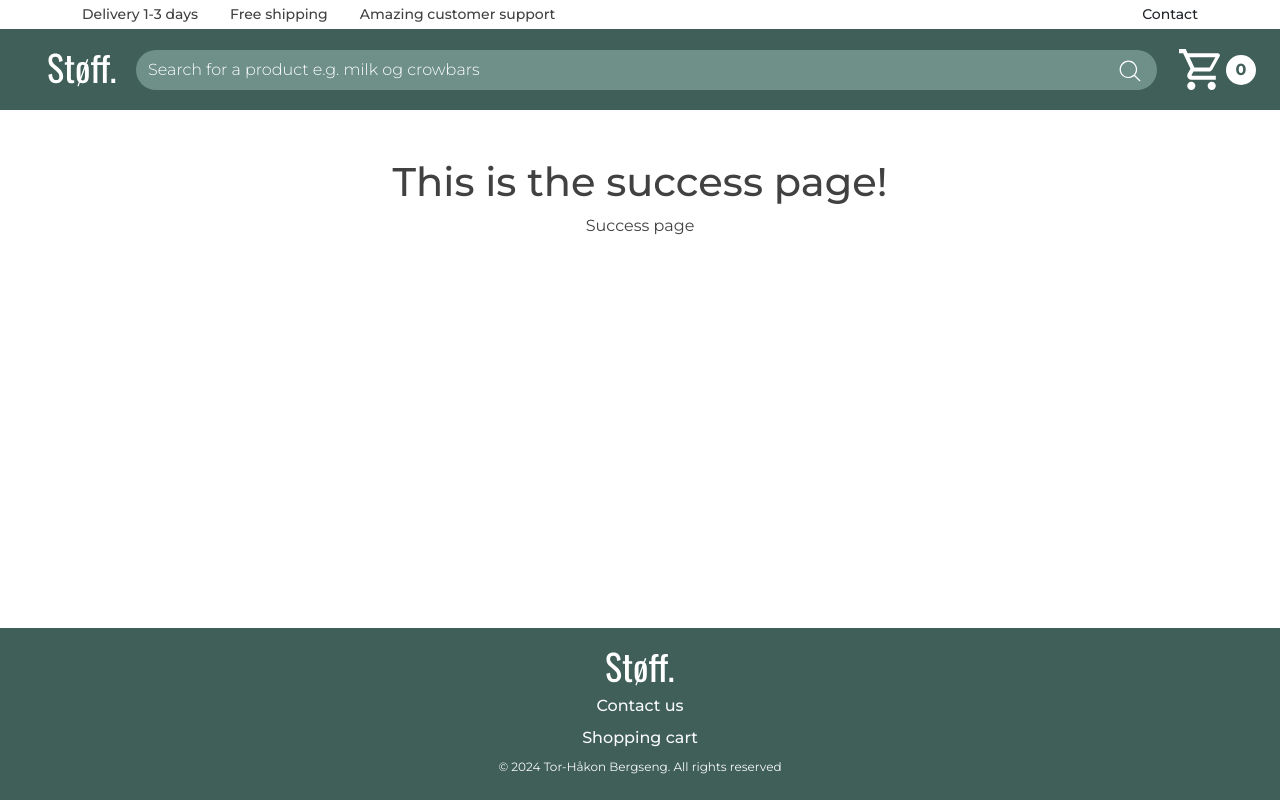
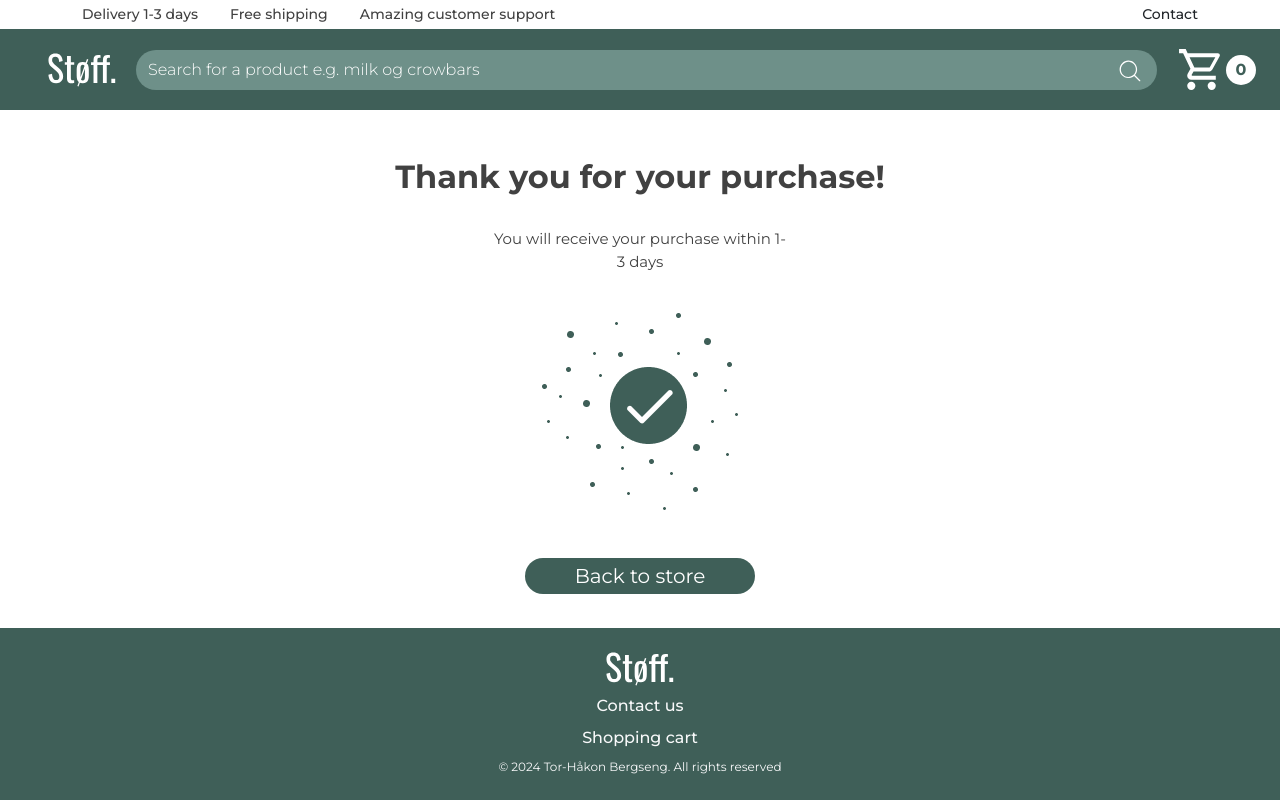
Before and after one commit to teehbee/frameworks_ca, a React (Vite) app: page /success in a window 1280 px wide. Built offline with nearby package versions, Linux system fonts and the light colour scheme.

Commit message:
add content on success page

```diff
--- a/src/pages/success.jsx
+++ b/src/pages/success.jsx
@@ -1,11 +1,19 @@
 import React from "react";
+import { Link } from "react-router-dom";
+import successImage from "/src/assets/img/success-check.png";
 
 function Success() {
   return (
     <div>
       <div className="container text-center pt-5">
-        <h1>This is the success page!</h1>
-        <p>Success page</p>
+        <h1 className="fw-bold fs-1-25-to-2rem">Thank you for your purchase!</h1>
+        <p className="mw-300px mx-auto fs-0-948rem pt-3 pt-lg-4">You will receive your purchase within 1-3 days</p>
+        <img className="pt-3 pt-lg-4" src={successImage} alt="Image with okay symbol showing that your purchase was complete" />
+        <div>
+          <Link to="/">
+            <button className="green-button mt-4 mt-lg-5 fs-0-875-to-1-25-rem">Back to store</button>
+          </Link>
+        </div>
       </div>
     </div>
   );
--- a/src/styles/style.scss
+++ b/src/styles/style.scss
@@ -39,6 +39,7 @@ $main-font-colour: #414141;
 
 $custom-fs-0-5rem: 0.5rem;
 $custom-fs-0-75rem: 0.75rem;
+$custom-fs-0-938rem: 0.938rem;
 $custom-fs-0-875rem: 0.875rem;
 $custom-fs-1-125rem: 1.125rem;
 $custom-fs-1-25rem: 1.25rem;
@@ -62,6 +63,10 @@ $custom-fs-4-rem: 4rem;
 
 .fs-0-875 {
   font-size: $custom-fs-0-875rem;
+}
+
+.fs-0-948rem {
+  font-size: $custom-fs-0-938rem;
 }
 
 // Responsive font classes
@@ -98,6 +103,14 @@ $custom-fs-4-rem: 4rem;
   }
 }
 
+.fs-1-25-to-2rem {
+  font-size: $custom-fs-1-25rem;
+
+  @include media-breakpoint-up("lg") {
+    font-size: $custom-fs-2rem;
+  }
+}
+
 .fs-1-625-to-2-375 {
   font-size: $custom-fs-1-625rem;
 
@@ -128,6 +141,20 @@ $custom-fs-4-rem: 4rem;
   @include media-breakpoint-up("lg") {
     font-size: $custom-fs-4-rem;
   }
+}
+
+// Buttons
+
+.green-button {
+  background: $primary-colour;
+  color: white;
+  border: none;
+  border-radius: 50px;
+  padding: 3px 50px;
+}
+
+.green-button:hover {
+  background: $secondary-colour;
 }
 
 // Text
@@ -262,6 +289,12 @@ $custom-fs-4-rem: 4rem;
   width: 100%;
 }
 
+// Utility classes
+
+.mw-300px {
+  max-width: 300px;
+}
+
 // Media queries
 
 @media screen and (min-width: 768px) {
```
